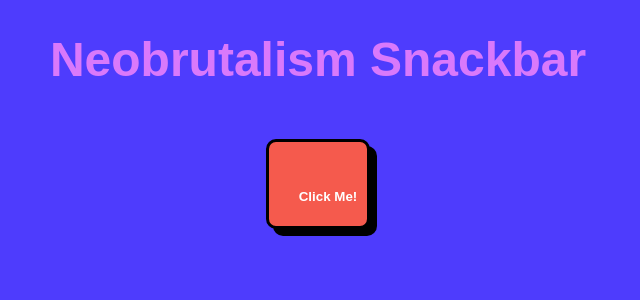
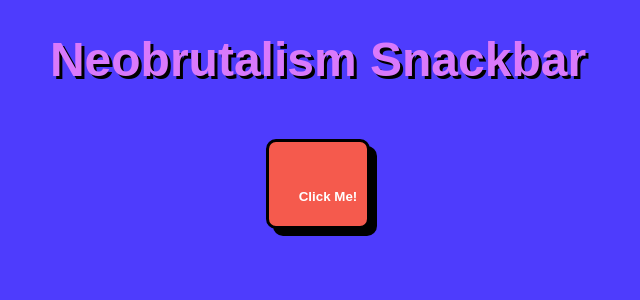
Before and after one commit to robdll/neobrutal-snackbar, an Angular app: page / in a window 1280 px wide. Shown: the top 300 px of the page, without its empty margins (322-962 px from the left). Built offline with nearby package versions, Linux system fonts and the light colour scheme.

Commit message:
text style

```diff
--- a/src/app/app.component.scss
+++ b/src/app/app.component.scss
@@ -10,6 +10,7 @@ div {
 h1 {
     font-size: 3rem;
     color: #d979fb;
+    text-shadow: 3px 3px black;
 }
 
 .btn {
```
